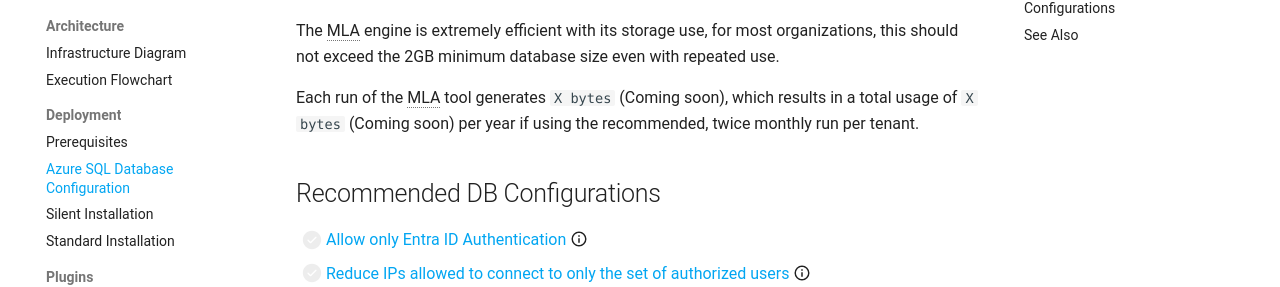
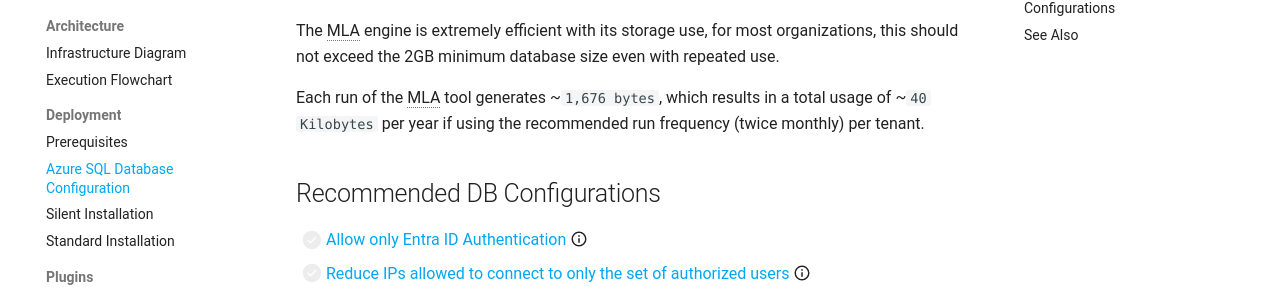
Before and after one commit to Software-Hardware-Integration-Lab/Documentation, an MkDocs documentation site: the page built from docs/License-Analytics/Deployment/Azure-SQL-Database.md, in a window 1280 px wide and 900 px high, scrolled down 637 px. Shown: the part 172-459 px from the top of the window. Built offline with MkDocs 1.6.1 and Material for MkDocs 9.7.7, drawn with Linux system fonts in a browser that asks for light colours; plug-ins that fetch from the network failed and are left out; comment, search, counter and statistics services are not loaded.

Commit message:
Update Space Usage Wording

```diff
--- a/docs/License-Analytics/Deployment/Azure-SQL-Database.md
+++ b/docs/License-Analytics/Deployment/Azure-SQL-Database.md
@@ -18,7 +18,7 @@ Regardless of if you create a new one or use an existing one, you need to have E
 
 The MLA engine is extremely efficient with its storage use, for most organizations, this should not exceed the 2GB minimum database size even with repeated use.
 
-Each run of the MLA tool generates `X bytes` (Coming soon), which results in a total usage of `X bytes` (Coming soon) per year if using the recommended, twice monthly run per tenant.
+Each run of the MLA tool generates ~`1,676 bytes`, which results in a total usage of ~`40 Kilobytes` per year if using the recommended run frequency (twice monthly) per tenant.
 
 ## Recommended DB Configurations
 
```
